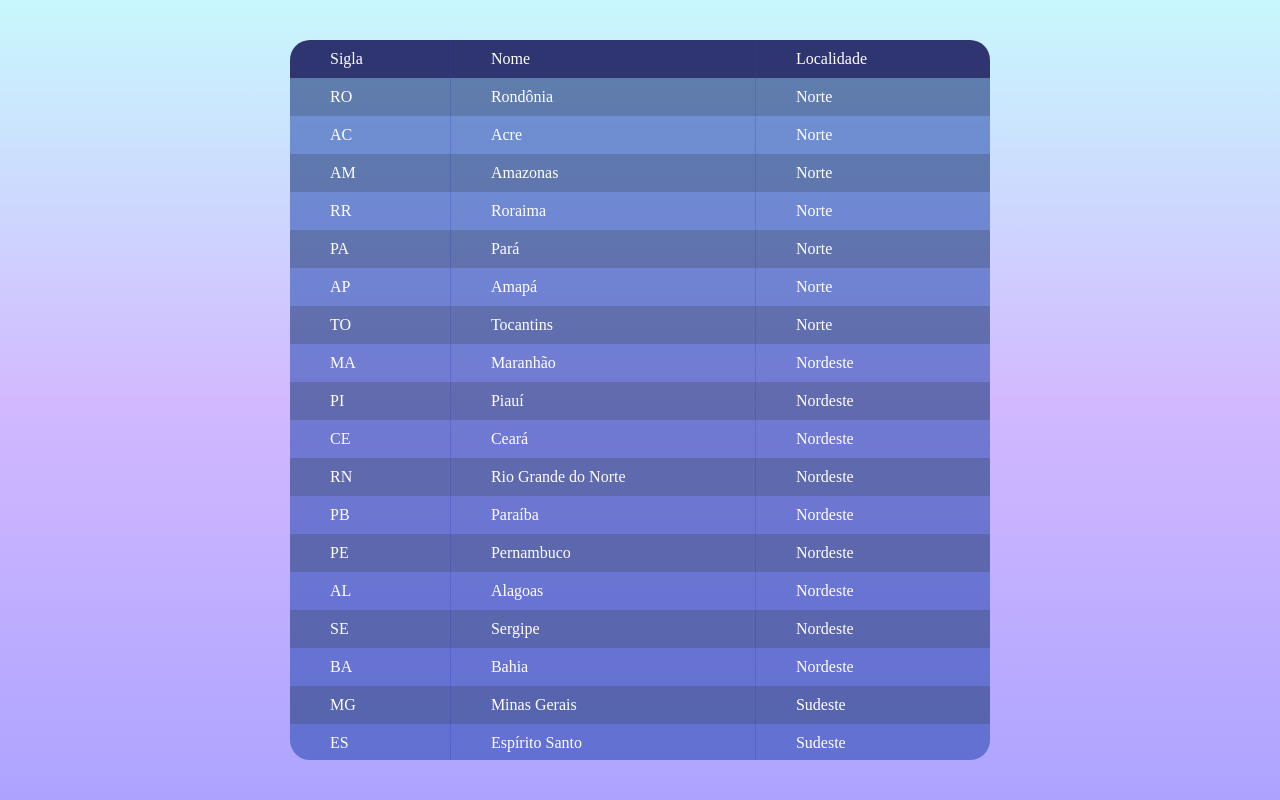
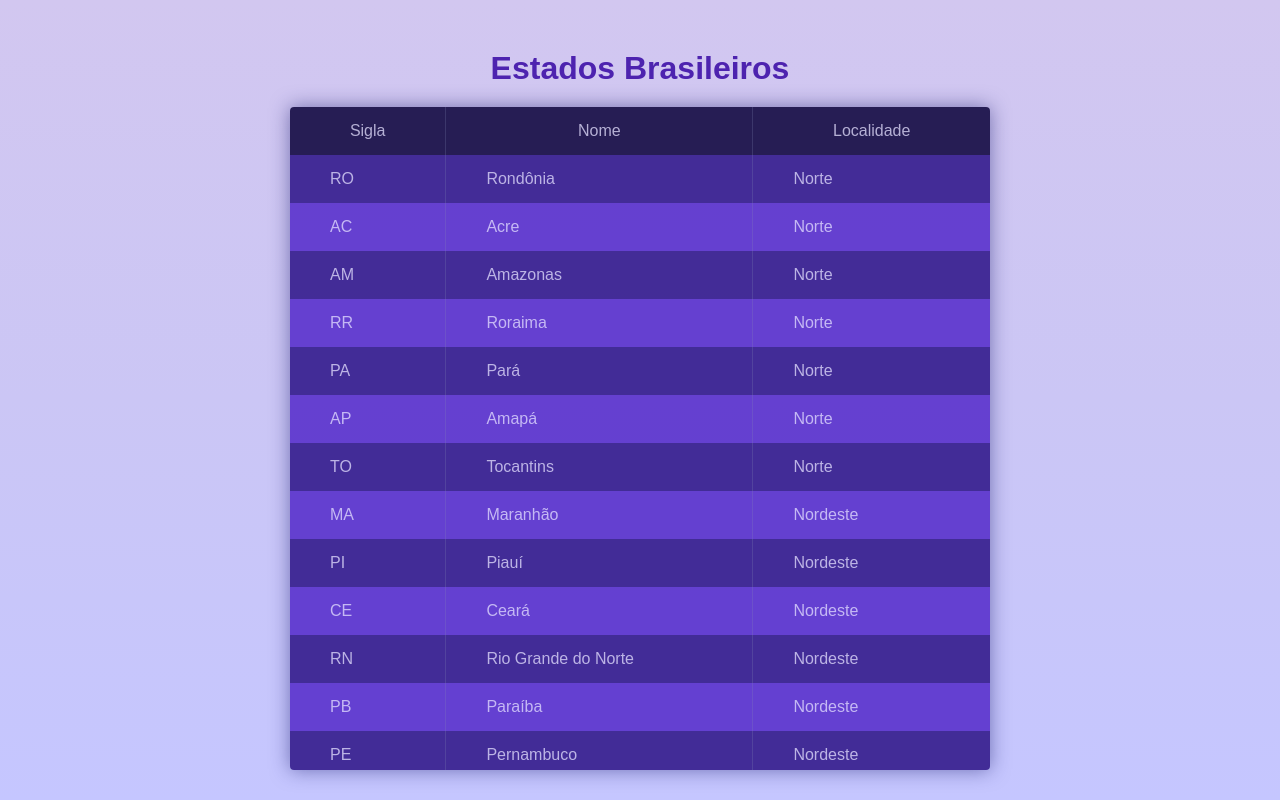
Before and after one commit to LuciLua/EstadosBrasileiros, a plain HTML site: page index.html in a window 1280 px wide. Drawn offline with Linux system fonts and the light colour scheme.

Commit message:
:cactus: title add and color changed

```diff
--- a/css/style.css
+++ b/css/style.css
@@ -2,6 +2,9 @@
     margin: 0;
     padding: 0;
     box-sizing: border-box;
+
+
+    font-family: Arial, Helvetica, sans-serif;
 }
 
 html{
@@ -18,7 +21,12 @@ body{
 
     padding: 30px;
 
-    background: linear-gradient(#c8f8fd, #d2b9ff, #ada3ff)
+    background: linear-gradient(#d2c7f0, #cbc6f5, #c5c6ff)
+}
+
+body > h1{
+    color: #4d23af;
+    margin:  20px 0;
 }
 
 .container{
@@ -37,8 +45,11 @@ body{
     max-height: 90vh;
     max-width: 700px;
 
-    border-radius: 20px;
+    border-radius: 4px;
+
+    box-shadow: 0 0 19px #16176881;
 }
+
 
 .container::-webkit-scrollbar{
     width: 0;
@@ -51,36 +62,36 @@ table{
     overflow-x: scroll;
 
 
-    background-color: rgba(28, 66, 170, 0.527);
+    background-color: rgba(84, 41, 202, 0.856);
+
     border-collapse: collapse;
-    color: rgb(255, 255, 255);
+    color: rgba(228, 224, 255, 0.753);
     font-family: 'Rawline';
 
-
-    box-shadow: 5px 2px 19px #394ade52;
     }
 
 table thead{
-    background-color: rgba(30, 29, 88, 0.801);
+    background-color: rgba(18, 18, 44, 0.753);
+    text-align: center;
 }
 
 table td:nth-of-type(1),
 table td:nth-of-type(2)
 {
-    border-right: 1px rgba(51, 60, 184, 0.24) solid;
+    border-right: 1px rgba(136, 139, 179, 0.24) solid;
 }
 
 table th,
 table td{
-    padding: 10px 40px;
+    padding: 15px 40px;
 }
 
 table tr:nth-child(even){
-    background-color: #2b383a3b;
+    background-color: #2f2277a4;
 }
 
 table tr:hover{
-    background-color: #394adef8;
+    background-color: rgba(18, 18, 44, 0.753);
     cursor: pointer;
 }
 
--- a/index.html
+++ b/index.html
@@ -11,6 +11,9 @@
 </head>
 
 <body>
+    <h1>
+        Estados Brasileiros
+    </h1>
     <div class="container">
     </div>
 </body>
```
